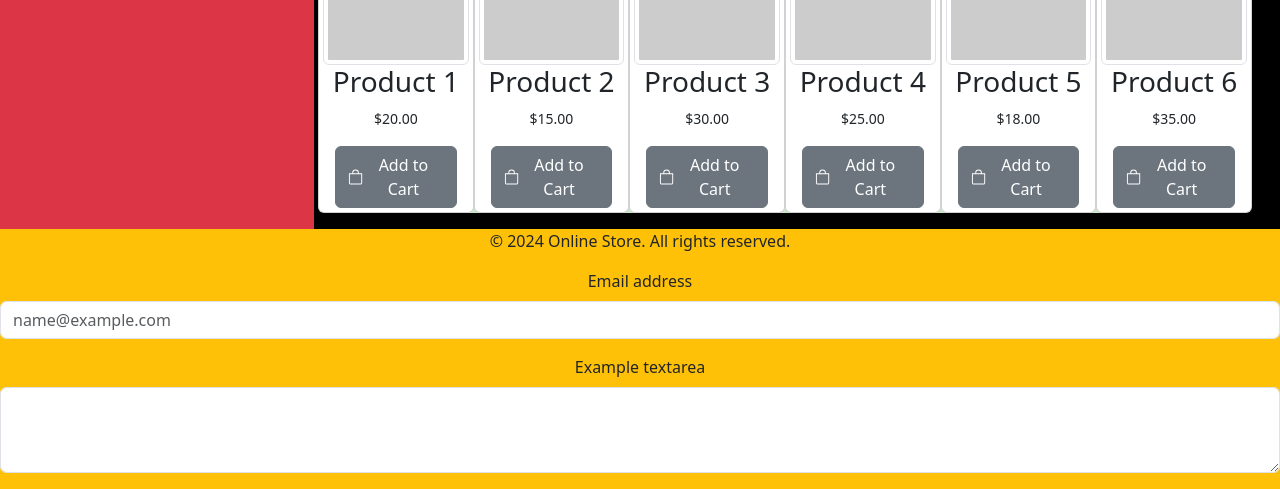
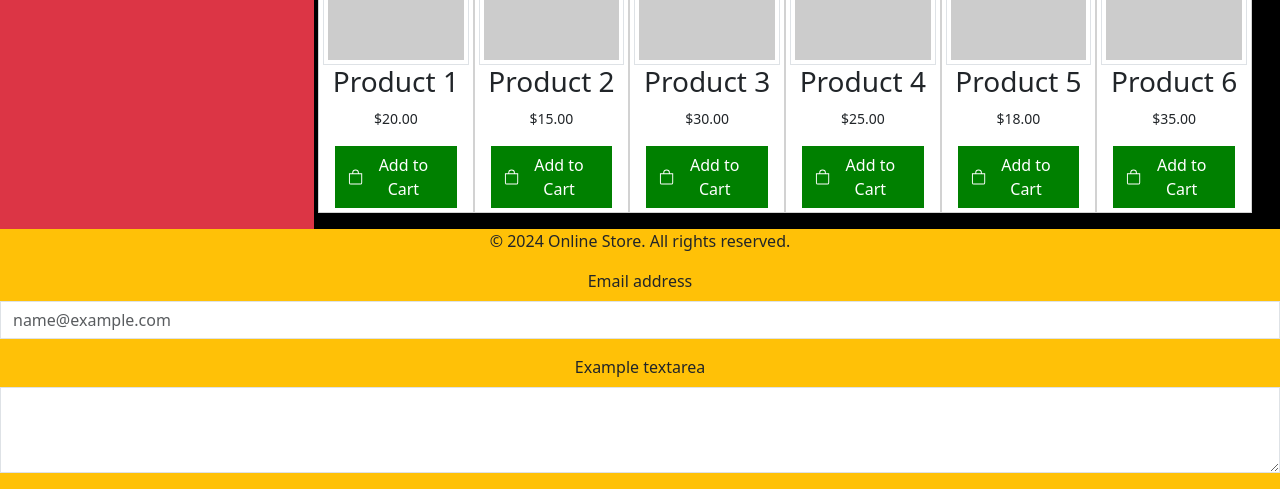
Before and after one commit to Fabrorg/Todo, a website: page 2ºeva/bootstrap_sass/ejercicio1_tema3.html in a window 1280 px wide. Shown: the part 311-800 px from the top of the page. Drawn offline with nearby package versions, Linux system fonts and the light colour scheme; files that its build step writes are made by us from their sources; placeholder pictures from the web are drawn by us.

```diff
--- a/2ºeva/bootstrap_sass/ejercicio1_tema3.html
+++ b/2ºeva/bootstrap_sass/ejercicio1_tema3.html
@@ -5,7 +5,7 @@
     <meta charset="UTF-8">
     <meta name="viewport" content="width=device-width, initial-scale=1.0">
     <title>Online Store</title>
-    <link href="/dist/styles.css" rel="stylesheet">
+    <link href="/bootstrap_sass/dist/styles.css" rel="stylesheet">
 
     <!-- <style>
         body {
--- a/2ºeva/bootstrap_sass/scss/styles.scss
+++ b/2ºeva/bootstrap_sass/scss/styles.scss
@@ -3,7 +3,8 @@
 //Los cambios que hagas se cargan en el momento que se guarda (Se actualiza el archivo css directamente con Save Typing).
 
 
-$primary: green;
-
+$primary: blue;
+$secondary: green;
+$enable-rounded: false;
 
 @import '../node_modules/bootstrap/scss/bootstrap';
```
